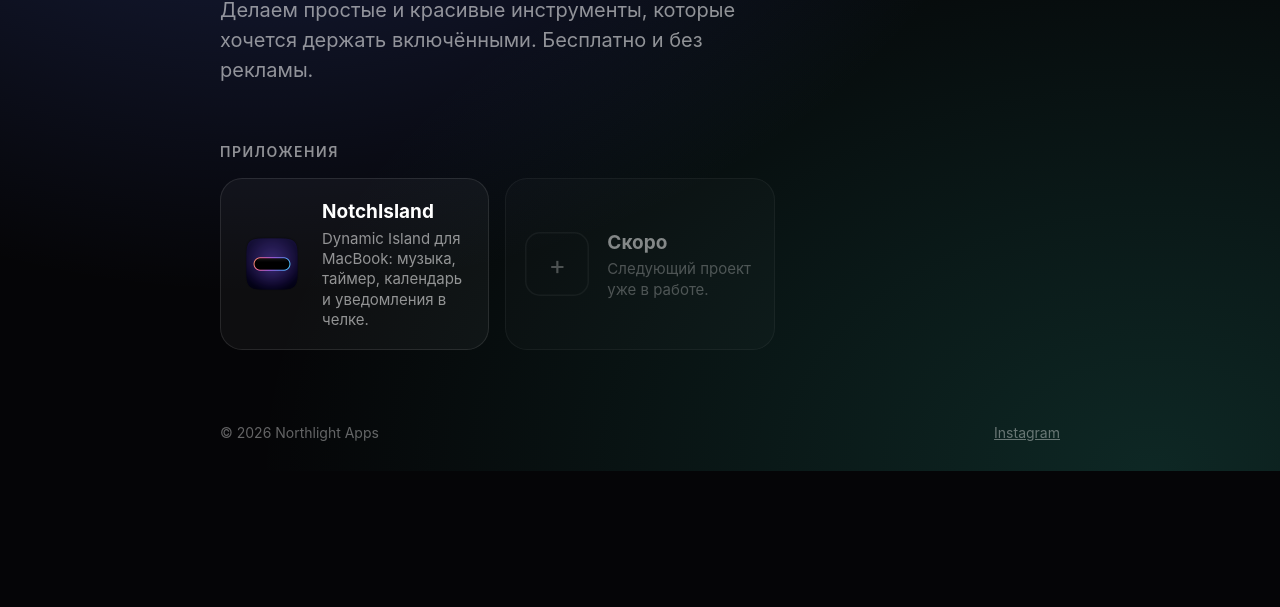
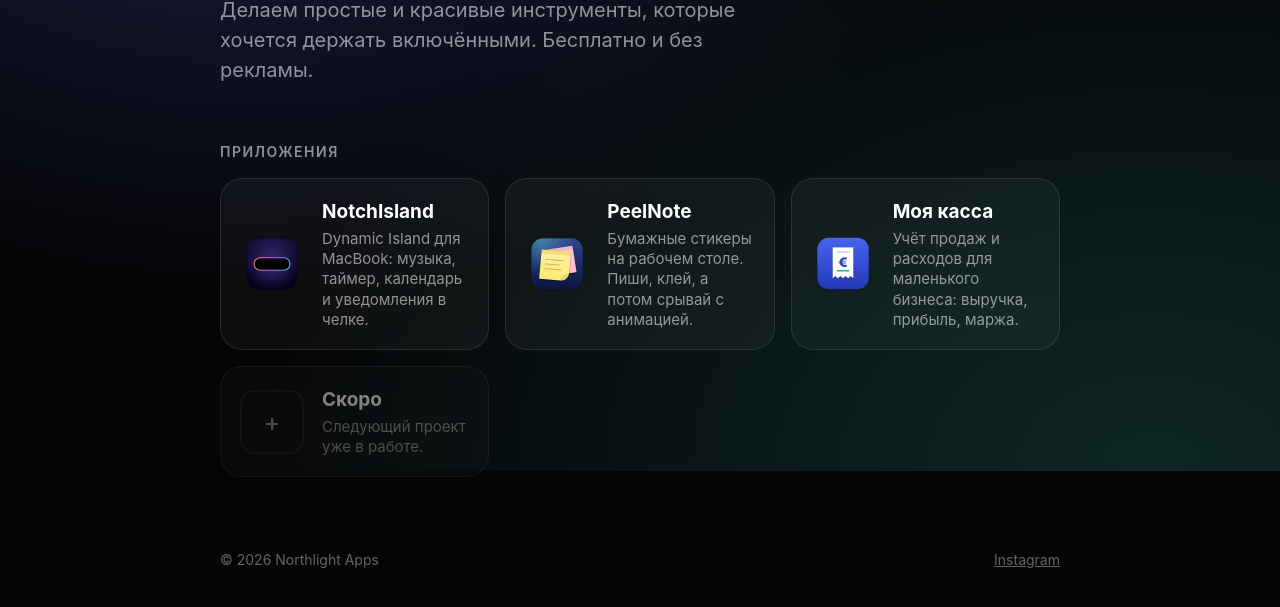
Before and after one commit to NorthlightApps/northlightapps.github.io, a plain HTML site: page index.html in a window 1280 px wide. Shown: the part 329-936 px from the top of the page. Before the commit the page ends 812 px from the top, so only its background shows below. Drawn offline with Linux system fonts and the light colour scheme.

Commit message:
Add PeelNote and Моя касса

```diff
--- a/index.html
+++ b/index.html
@@ -53,6 +53,14 @@
         <img src="notchisland-icon.png" alt="">
         <div><b>NotchIsland</b><p>Dynamic Island для MacBook: музыка, таймер, календарь и уведомления в челке.</p></div>
       </a>
+      <a class="app" href="peelnote/">
+        <img src="peelnote-icon.png" alt="">
+        <div><b>PeelNote</b><p>Бумажные стикеры на рабочем столе. Пиши, клей, а потом срывай с анимацией.</p></div>
+      </a>
+      <a class="app" href="kassa/">
+        <img src="kassa-icon.png" alt="">
+        <div><b>Моя касса</b><p>Учёт продаж и расходов для маленького бизнеса: выручка, прибыль, маржа.</p></div>
+      </a>
       <div class="app soon">
         <div class="ph">+</div>
         <div><b>Скоро</b><p>Следующий проект уже в работе.</p></div>
```
Also changed, not shown: kassa-icon.png (added), peelnote-icon.png (added).
